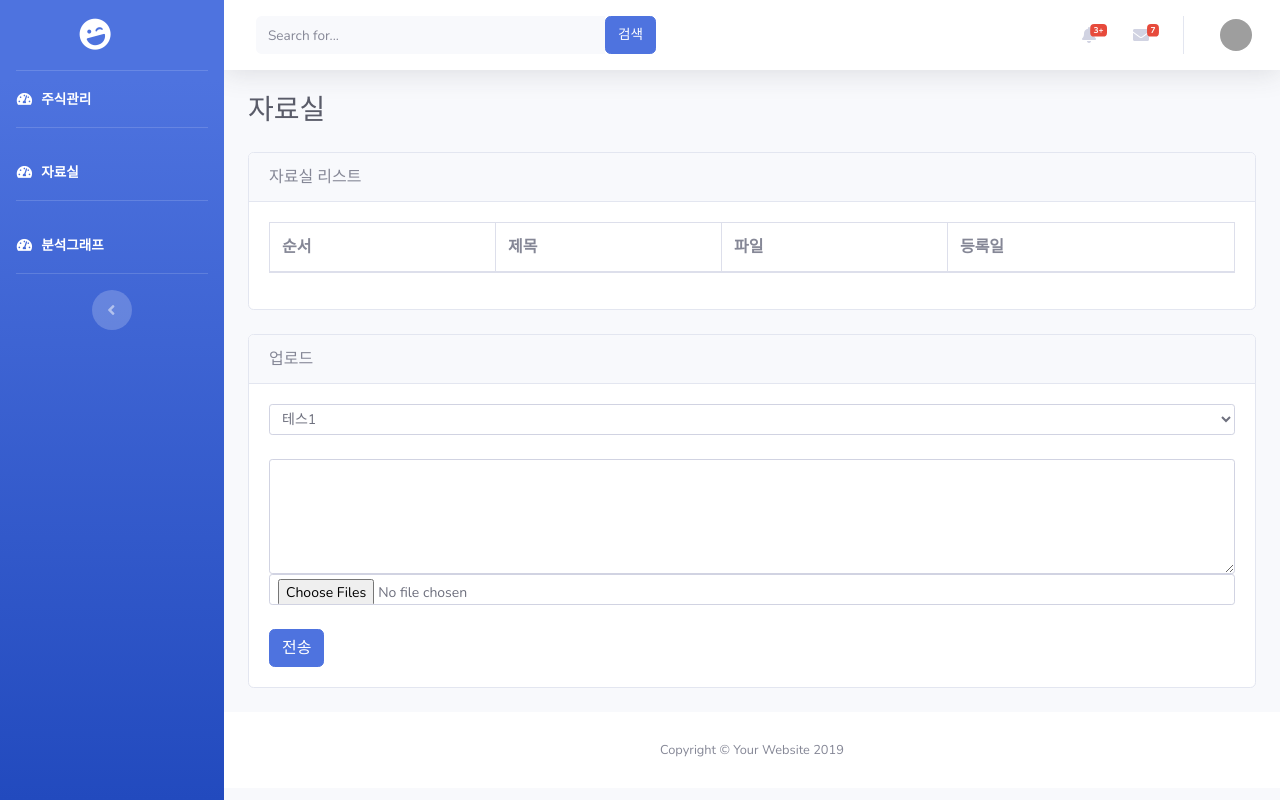
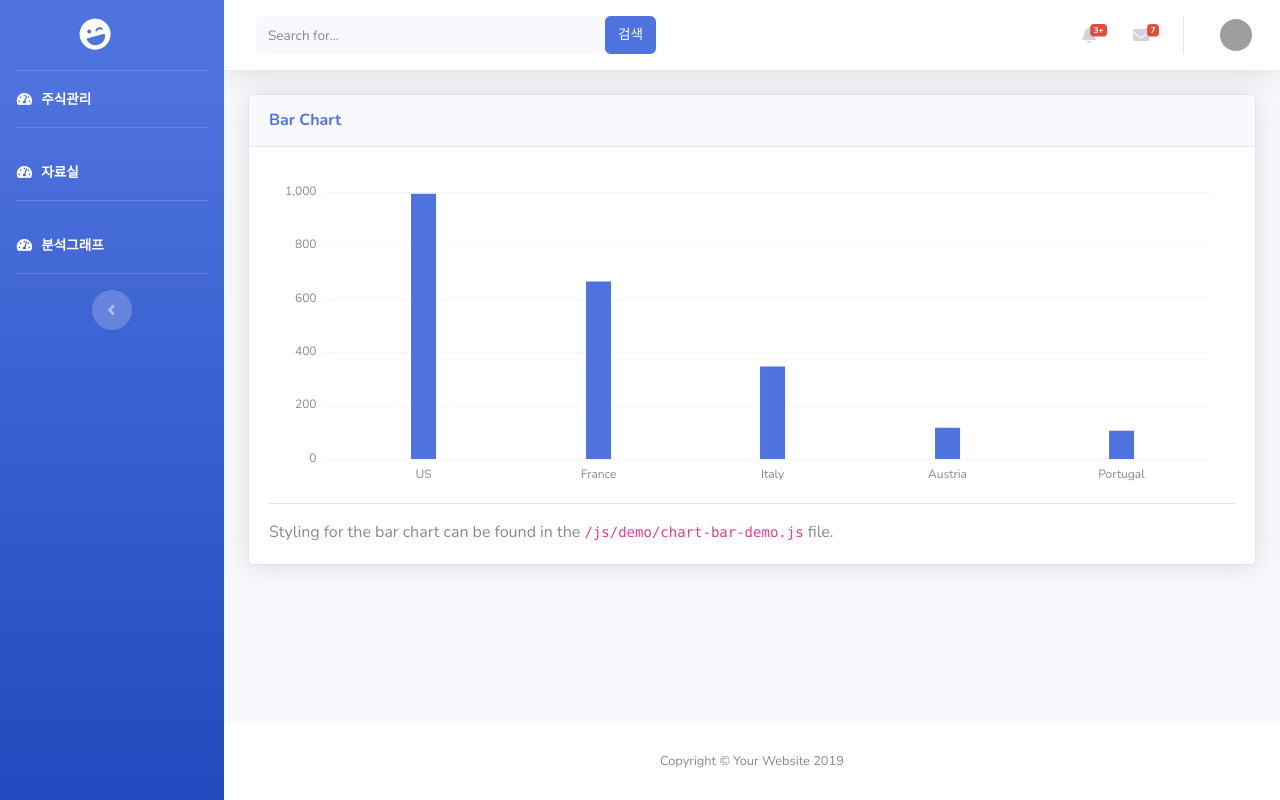
Before and after one commit to 5Hanui/flaskApp, a Python web app: template service/templates/graph.html in a window 1280 px wide. Run offline with Jinja, Linux system fonts and the light colour scheme; the template is opened without the code that fills it, so the values that code supplies are empty; some libraries are stand-ins or nearby versions; grey boxes are pictures that could not be loaded.

Commit message:
#refs5 - 분석그래프차트 생성

```diff
--- a/service/static/js/demo/chart-bar-demo.js
+++ b/service/static/js/demo/chart-bar-demo.js
@@ -32,13 +32,13 @@ var ctx = document.getElementById("myBarChart");
 var myBarChart = new Chart(ctx, {
   type: 'bar',
   data: {
-    labels: ["January", "February", "March", "April", "May", "June"],
+    labels: ["US", "France", "Italy", "Austria", "Portugal"],
     datasets: [{
-      label: "Revenue",
+      label: "Score",
       backgroundColor: "#4e73df",
       hoverBackgroundColor: "#2e59d9",
       borderColor: "#4e73df",
-      data: [4215, 5312, 6251, 7841, 9821, 14984],
+      data: [993.0, 665.0, 346.0, 117.0, 106.0],
     }],
   },
   options: {
@@ -68,12 +68,12 @@ var myBarChart = new Chart(ctx, {
       yAxes: [{
         ticks: {
           min: 0,
-          max: 15000,
+          max: 1000,
           maxTicksLimit: 5,
           padding: 10,
           // Include a dollar sign in the ticks
           callback: function(value, index, values) {
-            return '$' + number_format(value);
+            return number_format(value);
           }
         },
         gridLines: {
@@ -103,7 +103,7 @@ var myBarChart = new Chart(ctx, {
       callbacks: {
         label: function(tooltipItem, chart) {
           var datasetLabel = chart.datasets[tooltipItem.datasetIndex].label || '';
-          return datasetLabel + ': $' + number_format(tooltipItem.yLabel);
+          return datasetLabel + ' : ' + number_format(tooltipItem.yLabel);
         }
       }
     },
--- a/service/templates/graph.html
+++ b/service/templates/graph.html
@@ -23,6 +23,8 @@
     {% include 'mod/scroll_top.html' %}
     {% include 'mod/logout.html' %}
     {% include 'mod/foot.html' %}
+    <script src="/static/vendor/chart.js/Chart.min.js"></script>
+    <script src="/static/js/demo/chart-bar-demo.js"></script>
 </body>
 
 </html>
--- a/service/templates/pages/graph_sub.html
+++ b/service/templates/pages/graph_sub.html
@@ -1,75 +1,16 @@
 <!-- Begin Page Content -->
 <div class="container-fluid">
-
-    <!-- Page Heading -->
-    <div class="d-sm-flex align-items-center justify-content-between mb-4">
-        <h1 class="h3 mb-0 text-gray-800">자료실</h1>
-    </div>
-
-    <div class="row">
-        <div class="col-lg-12">
-            <div class="card mb-4">
-                <div class="card-header">
-                    자료실 리스트
-                </div>
-                <div class="card-body">
-                    <table class="table table-bordered dataTable" id="dataTable" width="100%" cellspacing="0" role="grid"
-                        aria-describedby="dataTable_info" style="width: 100%;">
-                        <thead>
-                            <tr>
-                                <th>순서</th>
-                                <th>제목</th>
-                                <th>파일</th>
-                                <th>등록일</th>
-                            </tr>
-                        </thead>
-                        <tbody>
-                            {% for trade in rows: %}
-                            <tr role="row" class="odd">
-                                <td>{{trade.get('id')}}</td>
-                                <td>{{trade.get('title')}}</td>
-                                <td>
-                                    {% for file in trade.get('path').split('|'): %}
-                                    <a href="{{ file }}">
-                                        <img src="{{ file }}" width="50" />
-                                    </a>
-                                    {% endfor%}
-                                </td>
-                                <td>{{trade.get('regdate')}}</td>
-                            </tr>
-                            {% endfor %}
-                        </tbody>
-                    </table>
-                </div>
+    <!-- Bar Chart -->
+    <div class="card shadow mb-4">
+        <div class="card-header py-3">
+            <h6 class="m-0 font-weight-bold text-primary">Bar Chart</h6>
+        </div>
+        <div class="card-body">
+            <div class="chart-bar">
+                <canvas id="myBarChart"></canvas>
             </div>
+            <hr>
+            Styling for the bar chart can be found in the <code>/js/demo/chart-bar-demo.js</code> file.
         </div>
     </div>
-
-    {# 컨텐츠 한 세트 #}
-    <div class="row">
-        <div class="col-lg-12">
-            <div class="card mb-4">
-                <div class="card-header">
-                    업로드
-                </div>
-                <div class="card-body">
-                    <form method="POST" enctype="multipart/form-data">
-                        <select name='title' class="form-control form-control-sm">
-                            <option value='테스1'>테스1</option>
-                            <option value='테스2'>테스2</option>
-                        </select>
-                        <br />
-                        <textarea name='contents' cols="50" , rows="5" class="form-control form-control-sm"></textarea>
-                        <input type='file' name='files' multiple class="form-control form-control-sm" />
-                        <!--multiple:파일여러개 보낼수 있음-->
-                        <br />
-                        <button class="btn btn-primary btn-icon-split">
-                            <span class="text">전송</span>
-                        </button>
-                    </form>
-                </div>
-            </div>
-        </div>
-
-    </div>
-    <!-- /.container-fluid -->
+</div>
```
Also changed, not shown: service/__init__.py (+5 -3 lines), service/model/__init__.py (+50 -21 lines), service/templates/pages/index_sub.html (+22 -18 lines).
